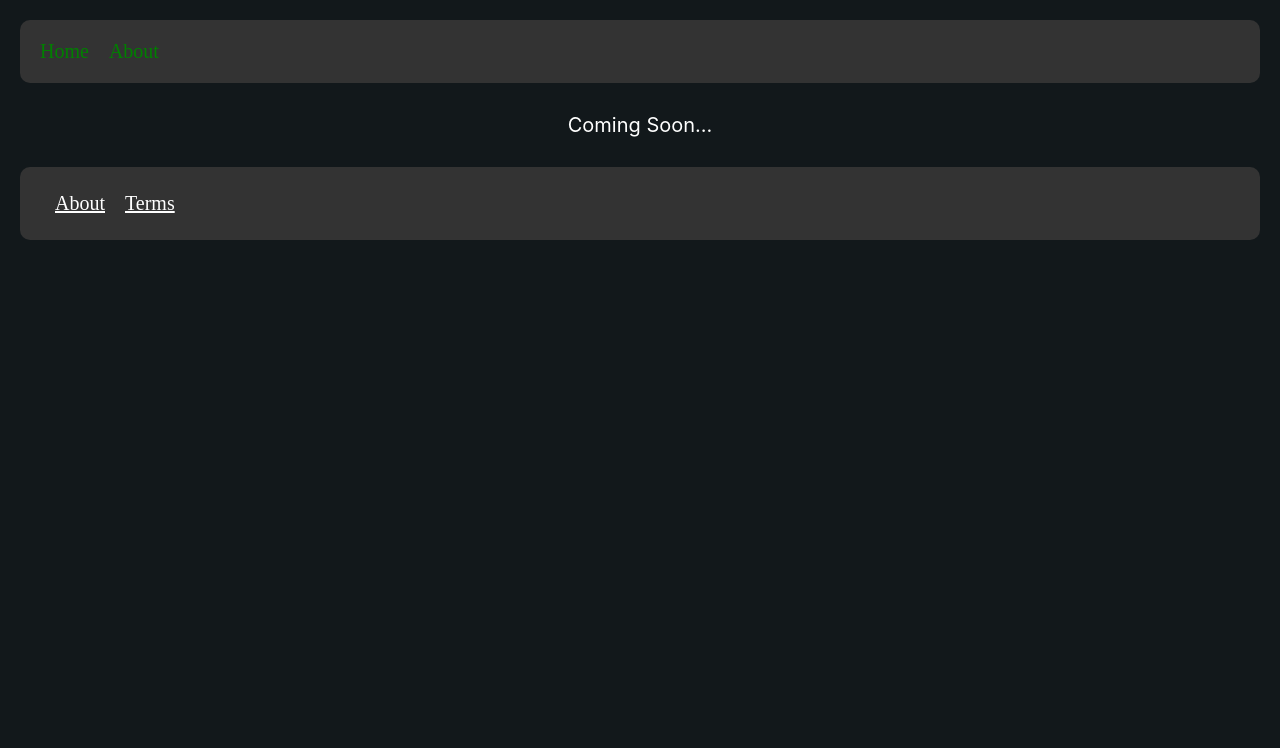
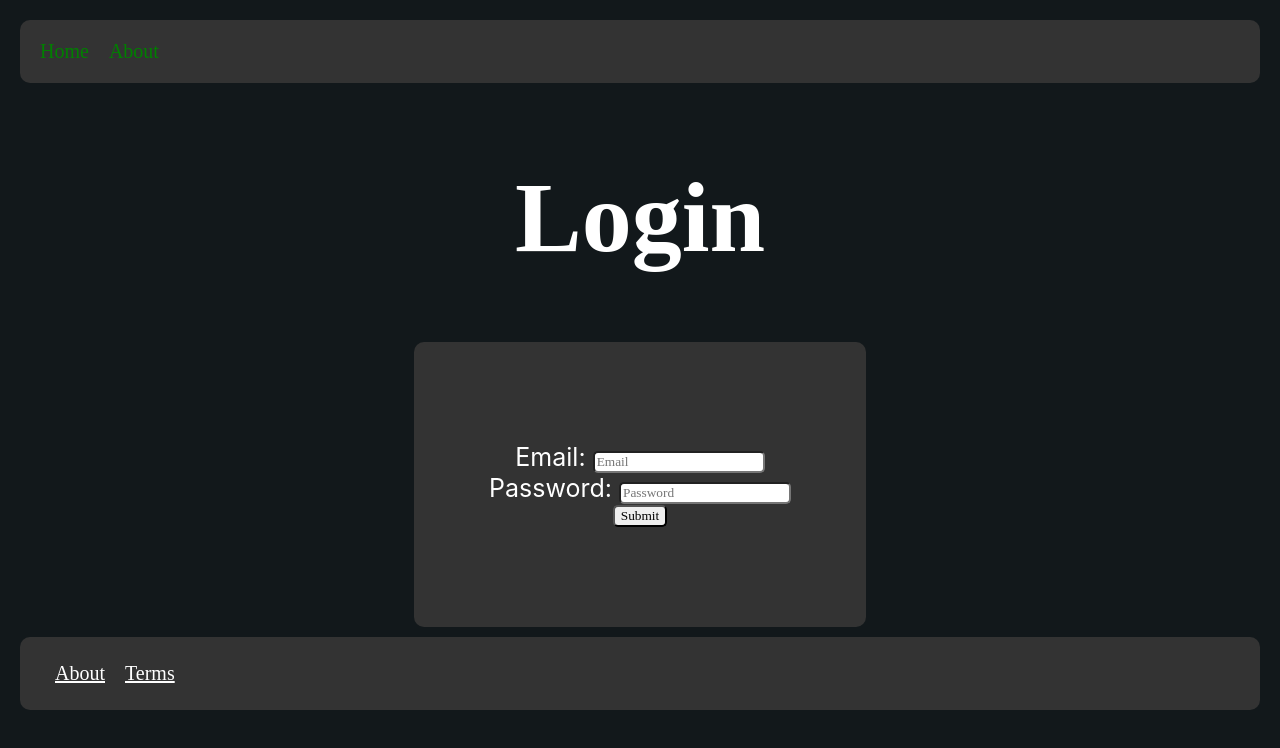
Before and after one commit to Wiggle37/website, a React (Create React App) app: page /login in a window 1280 px wide. Shown: the top 748 px of the page. Built offline with nearby package versions, Linux system fonts and the light colour scheme.

Commit message:
start on login page

```diff
--- a/src/Pages/Accounts/Login/Login.css
+++ b/src/Pages/Accounts/Login/Login.css
@@ -0,0 +1,21 @@
+.loginBox {
+    background-color: #333;
+    border-radius: 10px;
+    margin-left: 30vw;
+    margin-right: 30vw;
+
+    padding-top: 100px;
+    padding-bottom: 100px;
+
+    text-align: center;
+}
+
+form > label {
+    color: white;
+    font-size: 25px;
+}
+
+form > input {
+    font-family: Shadows Into Light, cursive;
+    border-radius: 5px;
+}
--- a/src/Pages/Accounts/Login/Login.jsx
+++ b/src/Pages/Accounts/Login/Login.jsx
@@ -1,11 +1,31 @@
 import React from "react";
 
+import "./Login.css";
+
 export default function Login() {
+    async function Login() {
+        const tag = document.createElement("p");
+        const text = document.createTextNode("Login not found, please create an account");
+        tag.appendChild(text)
+        const element = document.getElementsByClassName("loginBox");
+        element.appendChild(tag)
+    }
+
     return (
         <div className="Login">
-            <p>
-                Coming Soon...
-            </p>
+            <h1 className="title">Login</h1>
+            <div className="loginBox">
+                <form action={() => Login()}>
+                    <label htmlFor="email">Email: </label>
+                    <input type="email" name="email" placeholder="Email" required/>
+                    <br />
+                    <label htmlFor="password">Password: </label>
+                    <input type="password" name="password" placeholder="Password" required/>
+                    <br />
+
+                    <input type="submit" />
+                </form>
+            </div>
         </div>
     )
 }
```
